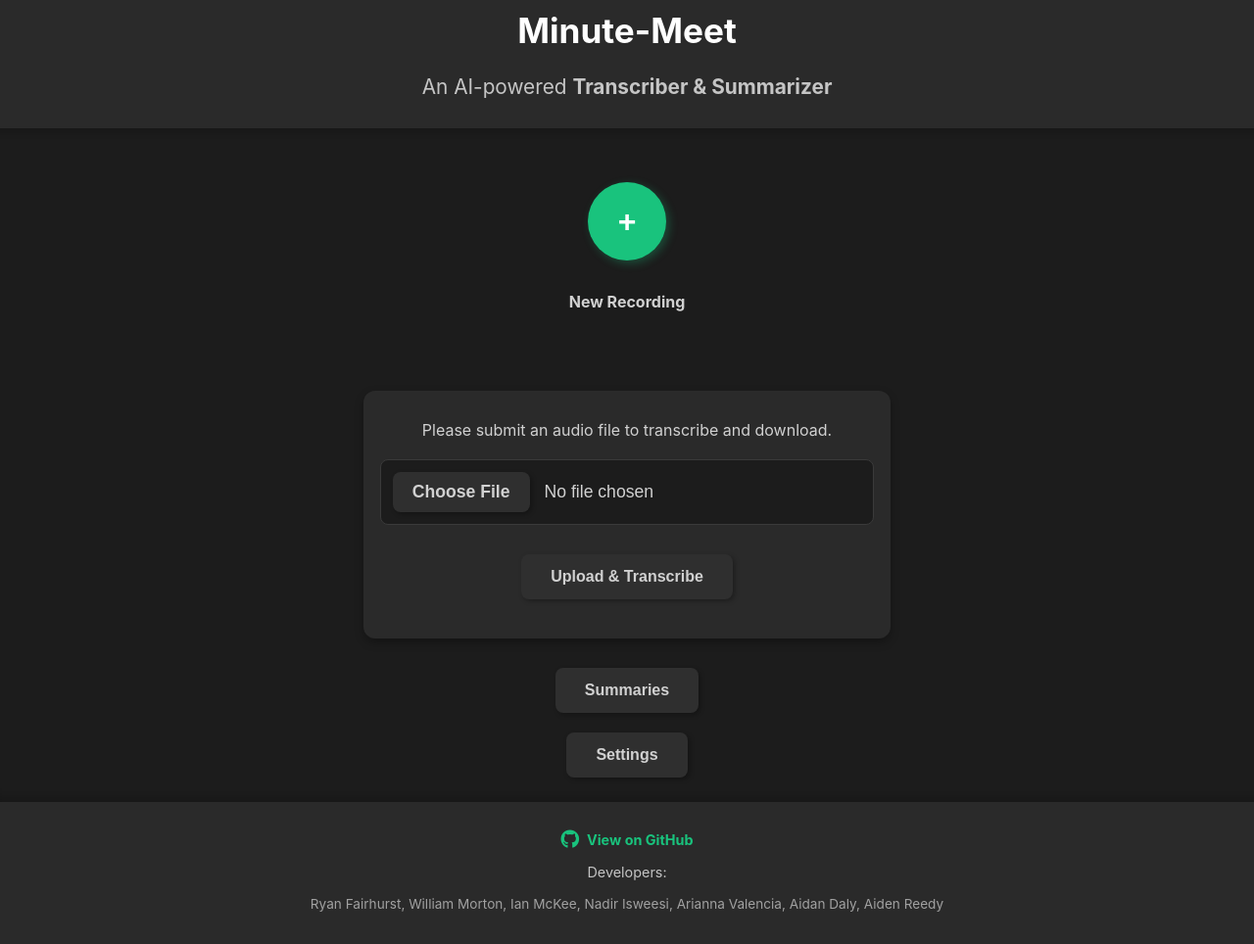
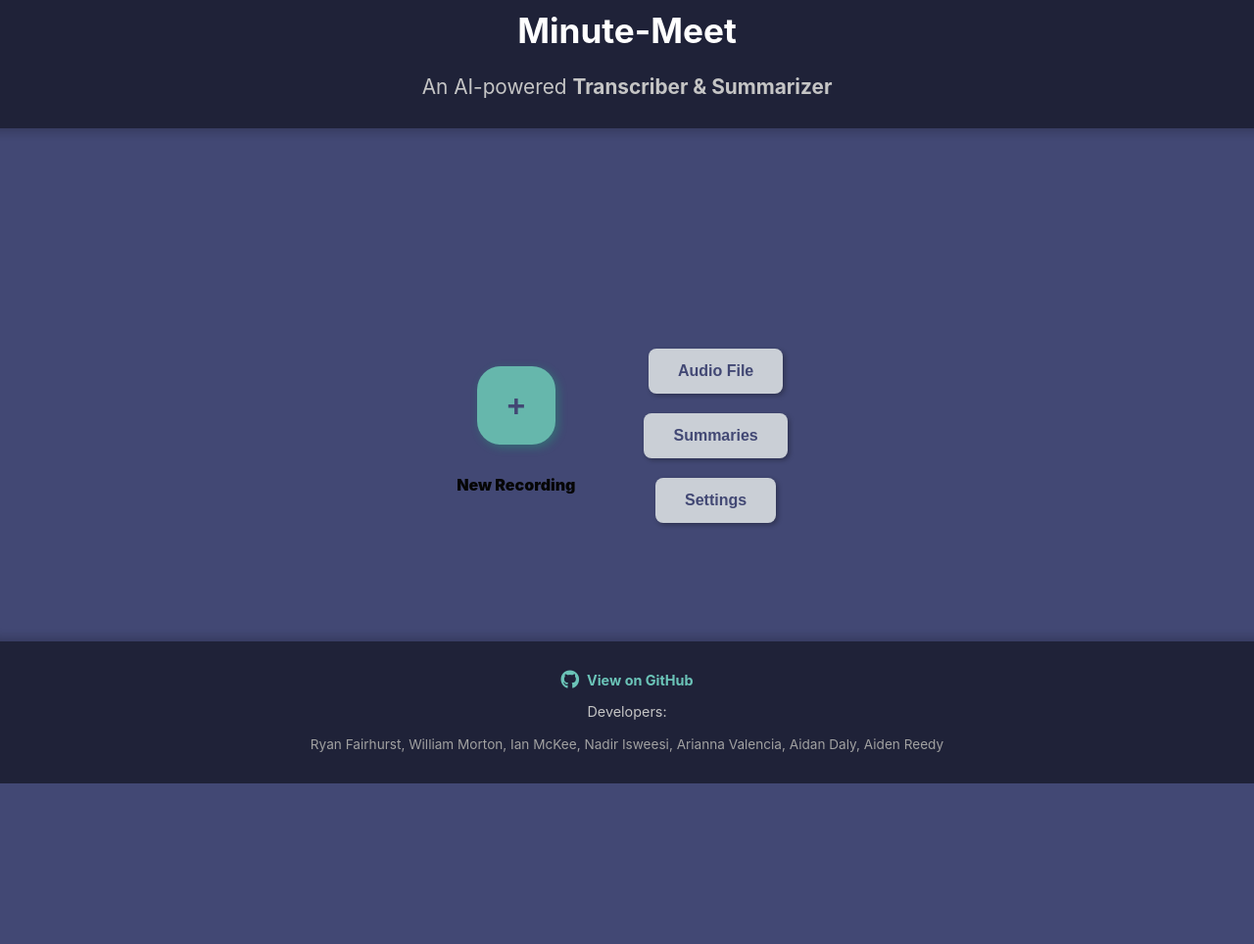
Before and after one commit to r-fairhurst/MeetnSleep, a Django app: page /minuteMeet/ in a window 1280 px wide. Shown: the whole page at 98% size. After the commit the page ends 800 px from the top, so only its background shows below. Run offline with Django 4.2, Linux system fonts and the light colour scheme; some libraries are stand-ins or nearby versions.

Commit message:
CSS changes to match prototype more
changed styling of home page mostly

```diff
--- a/frontend/djangoProject/minuteMeet/templates/home.html
+++ b/frontend/djangoProject/minuteMeet/templates/home.html
@@ -21,9 +21,10 @@
                 <button type="button" id="create-button">+</button>
                 <h4>New Recording</h4>
             </div>
-        </section>
+
             <div class="form-container">
                 <form id="uploadForm" enctype="multipart/form-data">
+                    <button type="button" id="cancel-button">x</button>
                     <label>Please submit an audio file to transcribe and download.</label>
                     <input type="file" id="audioFile" accept="audio/*">
                     <button type="submit">Upload & Transcribe</button>
@@ -31,6 +32,7 @@
             </div>
 
             <div class="button-container" id="archive-settings-container">
+                <button type="button" id="upload-audio-button">Audio File</button>
                 <button type="button" id="summary-button">Summaries</button>
                 <button type="button" id="settings-button">Settings</button>
             </div>
--- a/frontend/djangoProject/static/minuteMeet/base.css
+++ b/frontend/djangoProject/static/minuteMeet/base.css
@@ -5,7 +5,7 @@ for all global css changes
 /* General Styles */
 body {
     font-family: 'Inter', sans-serif;
-    background-color: #1c1c1c; /* Slightly improved contrast */
+    background-color: #424874;
     color: #d1d1d1;
     text-align: center;
     margin: 0;
@@ -20,7 +20,7 @@ body {
 /* Header */
 header {
     width: 100%;
-    background: #2a2a2a;
+    background: #1f2238;
     padding: 10px 20px;
     box-shadow: 0 4px 10px rgba(0, 0, 0, 0.2);
 }
@@ -38,14 +38,6 @@ h3 {
     margin-top: 5px;
 }
 
-/* Controls Section */
-#controls {
-    display: flex;
-    flex-direction: column;
-    align-items: center;
-    margin-top: 30px;
-}
-
 /* Button Containers */
 .button-container {
     display: flex;
@@ -56,8 +48,8 @@ h3 {
 
 /* Buttons */
 button {
-    background: #2f2f2f;
-    color: #d1d1d1;
+    background: #CACFD6;
+    color: #424874;
     border: none;
     padding: 14px 30px;
     margin: 10px;
@@ -86,7 +78,7 @@ button:hover {
 /* Footer */
 footer {
     width: 100%;
-    background: #2a2a2a;
+    background: #1f2238;
     color: #c5c5c5;
     padding: 15px;
     font-size: 0.9rem;
@@ -96,7 +88,7 @@ footer {
 }
 
 footer a {
-    color: #19c37d;
+    color: #6bc4b8;
     text-decoration: none;
     font-weight: bold;
     transition: color 0.3s ease;
@@ -111,7 +103,7 @@ footer a i {
 }
 
 footer a:hover {
-    color: #1ee696;
+    color: #87dfd3;
 }
 
 /* Developer Names Styling */
--- a/frontend/djangoProject/static/minuteMeet/homePage/home.css
+++ b/frontend/djangoProject/static/minuteMeet/homePage/home.css
@@ -8,12 +8,18 @@ for all home page specific css changes
     flex-direction: column;
     align-items: center;
     margin: 15px 0;
+
+    /* turning upload form into a pop-up - in progress*/
+    transform: translate(-50%, -50%);
+    position: fixed;
+    z-index: 1000;
 }
 
 #uploadForm {
     display: flex;
     background: #2a2a2a;
     padding: 30px;
+    padding-top: 0px;
     border-radius: 12px;
     box-shadow: 0 4px 10px rgba(0, 0, 0, 0.3);
     flex-direction: column;
@@ -97,10 +103,10 @@ for all home page specific css changes
     font-size: 2rem;
     width: 80px;
     height: 80px;
-    border-radius: 50%;
+    border-radius: 30%;
     padding: 0;
-    background: #19c37d;
-    color: #ffffff;
+    background: #66b7ac;
+    color: #424874;
     box-shadow: 3px 3px 10px rgba(25, 195, 125, 0.3);
     transition: all 0.3s ease-in-out;
     display: flex;
@@ -109,7 +115,27 @@ for all home page specific css changes
 }
 
 #create-button:hover {
-    background: #1ee696;
+    background: #6bc4b8;
     transform: scale(1.1);
     box-shadow: 4px 4px 15px rgba(30, 230, 150, 0.3);
 }
+
+h4{
+    color: #060606;
+    font-weight: 1000;
+}
+
+/* Controls Section */
+/* moved this into home page instead */
+#controls {
+    display: flex;
+    flex-direction: row;
+    align-items: center;
+    gap: 60px;
+    margin-top: 200px;
+}
+
+#cancel-button {
+    align-self: flex-end;
+    padding-bottom: 20px;
+}
--- a/frontend/djangoProject/static/minuteMeet/homePage/home.js
+++ b/frontend/djangoProject/static/minuteMeet/homePage/home.js
@@ -5,6 +5,13 @@ link the home page buttons to corresponding pages
 //home to recording
 document.addEventListener("DOMContentLoaded", function() {
     let createButton = document.getElementById("create-button");
+
+    //for upload pop-up toggle
+    let uploadForm = document.getElementById("uploadForm");
+    let uploadButton = document.getElementById("upload-audio-button");
+
+    // set invisible initially
+    uploadForm.style.display = "none";
 
     if (createButton) {
         createButton.addEventListener("click", function() {
@@ -28,6 +35,13 @@ document.addEventListener("DOMContentLoaded", function() {
         summaryButton.addEventListener("click", function() {
             console.log("summary clicked");
             window.location.href = "/minuteMeet/summaryPage/";
+        });
+    }
+
+    if (uploadButton) {
+        uploadButton.addEventListener("click", function() {
+            console.log("upload clicked");
+            uploadForm.style.display = "flex";
         });
     }
 });
```
